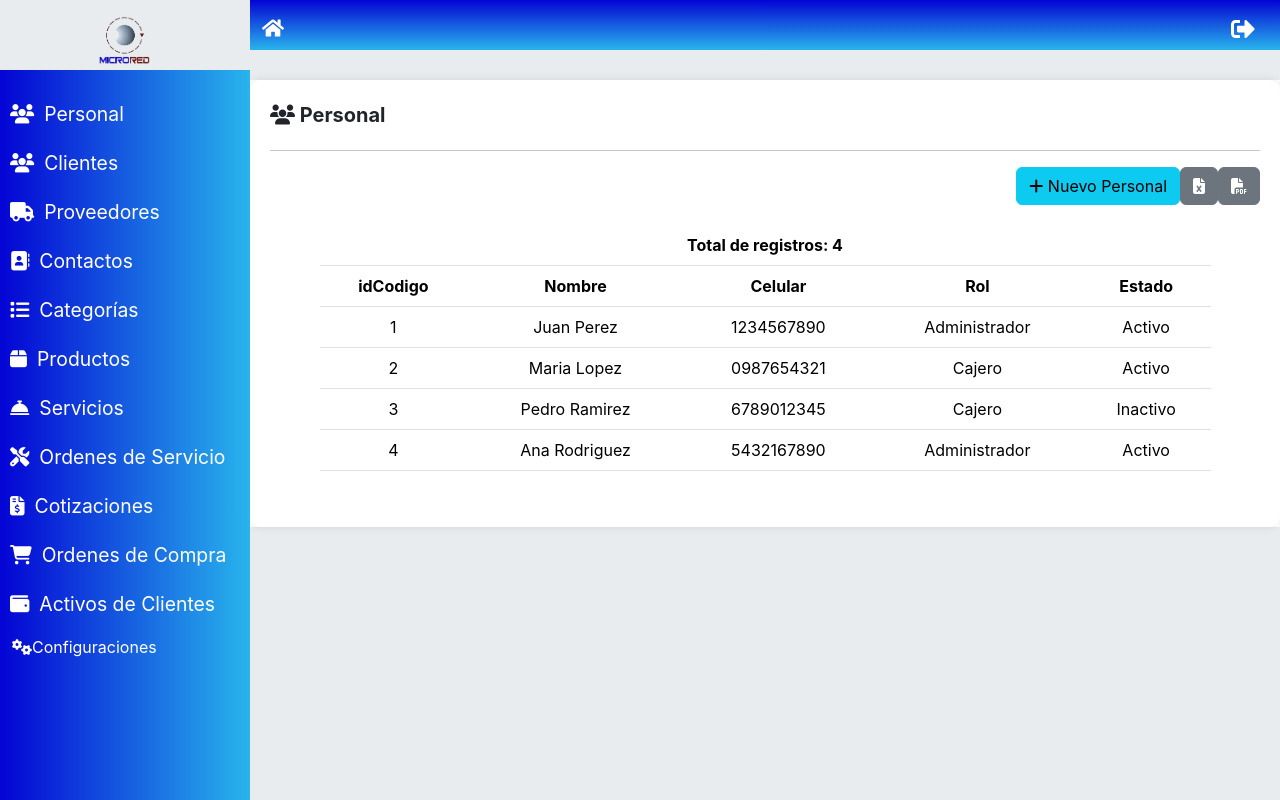
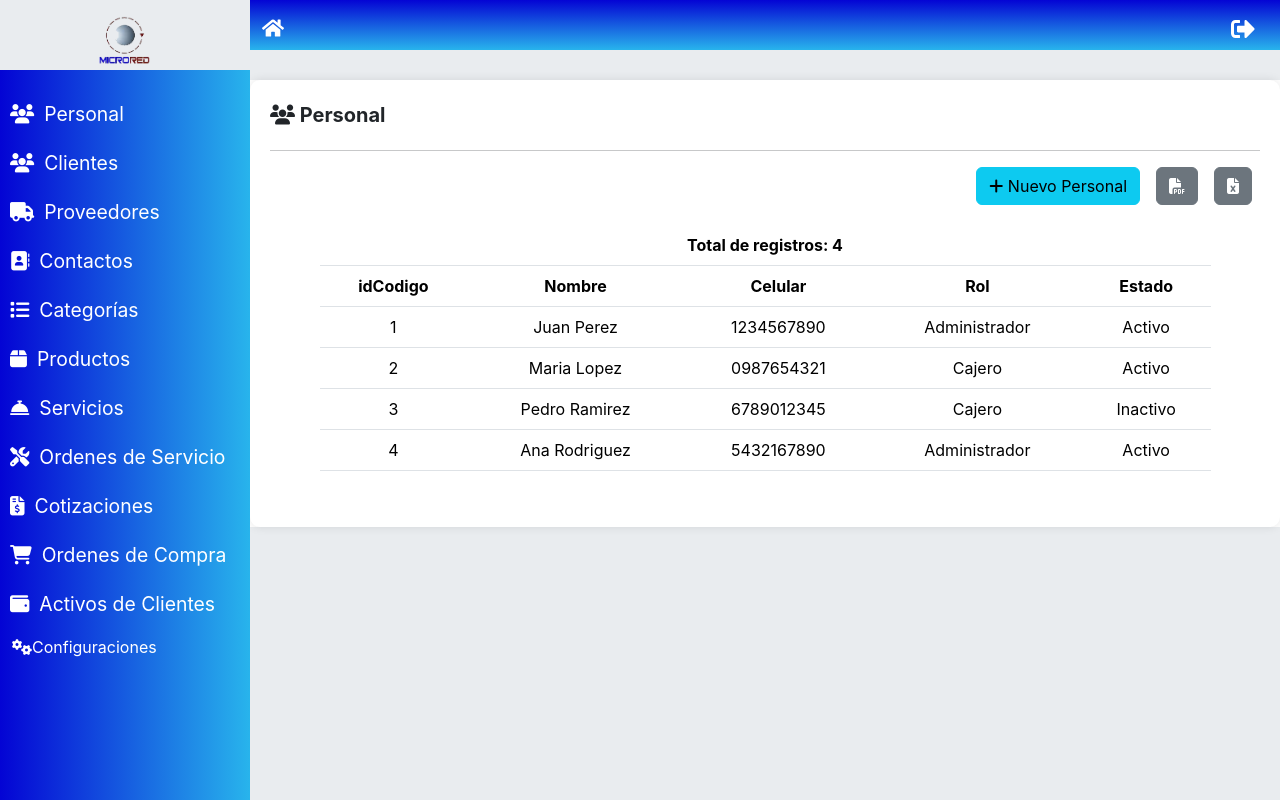
Before and after one commit to Marc0Val/estadia, a React (Create React App) app in the folder frontend/: page /admin in a window 1280 px wide. Built offline with nearby package versions, Linux system fonts and the light colour scheme.

Commit message:
Espaciado entre botones en Header.js

```diff
--- a/frontend/src/components/Header.js
+++ b/frontend/src/components/Header.js
@@ -1,4 +1,3 @@
-
 import React from "react";
 import BotonXLS from "./Buttons/BotonXLS";
 import BotonPDF from "./Buttons/BotonPDF";
@@ -6,11 +5,13 @@ import BotonPDF from "./Buttons/BotonPDF";
 const Header = ({ botonAgregar }) => {
   return (
     <div className="d-flex flex-row-reverse">
-      <div>
+      <div className="mx-2">
         <BotonXLS />
+      </div>
+      <div className="mx-2">
         <BotonPDF />
       </div>
-      <div>{botonAgregar}</div>
+      <div className="mx-2">{botonAgregar}</div>
     </div>
   );
 };
```
